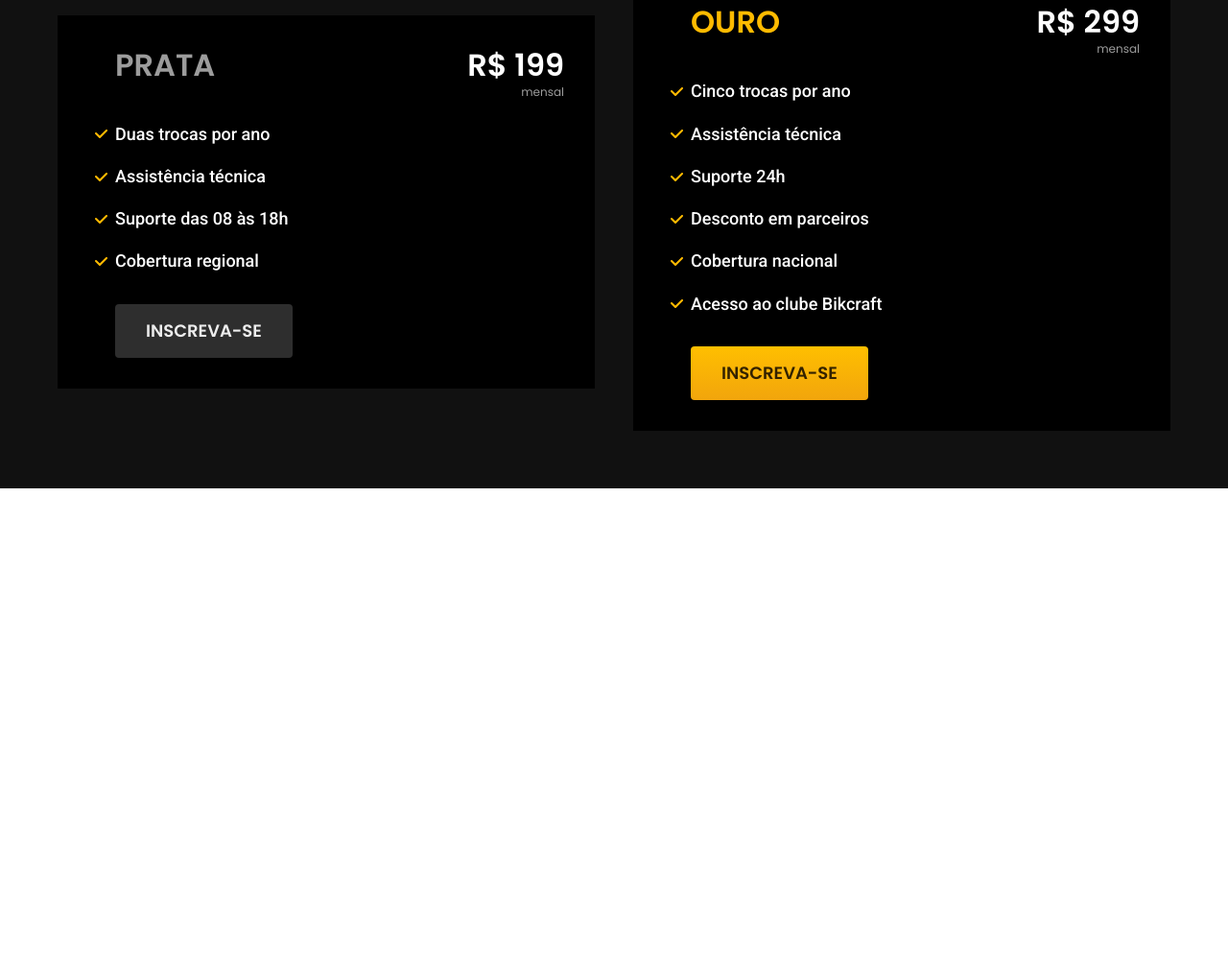
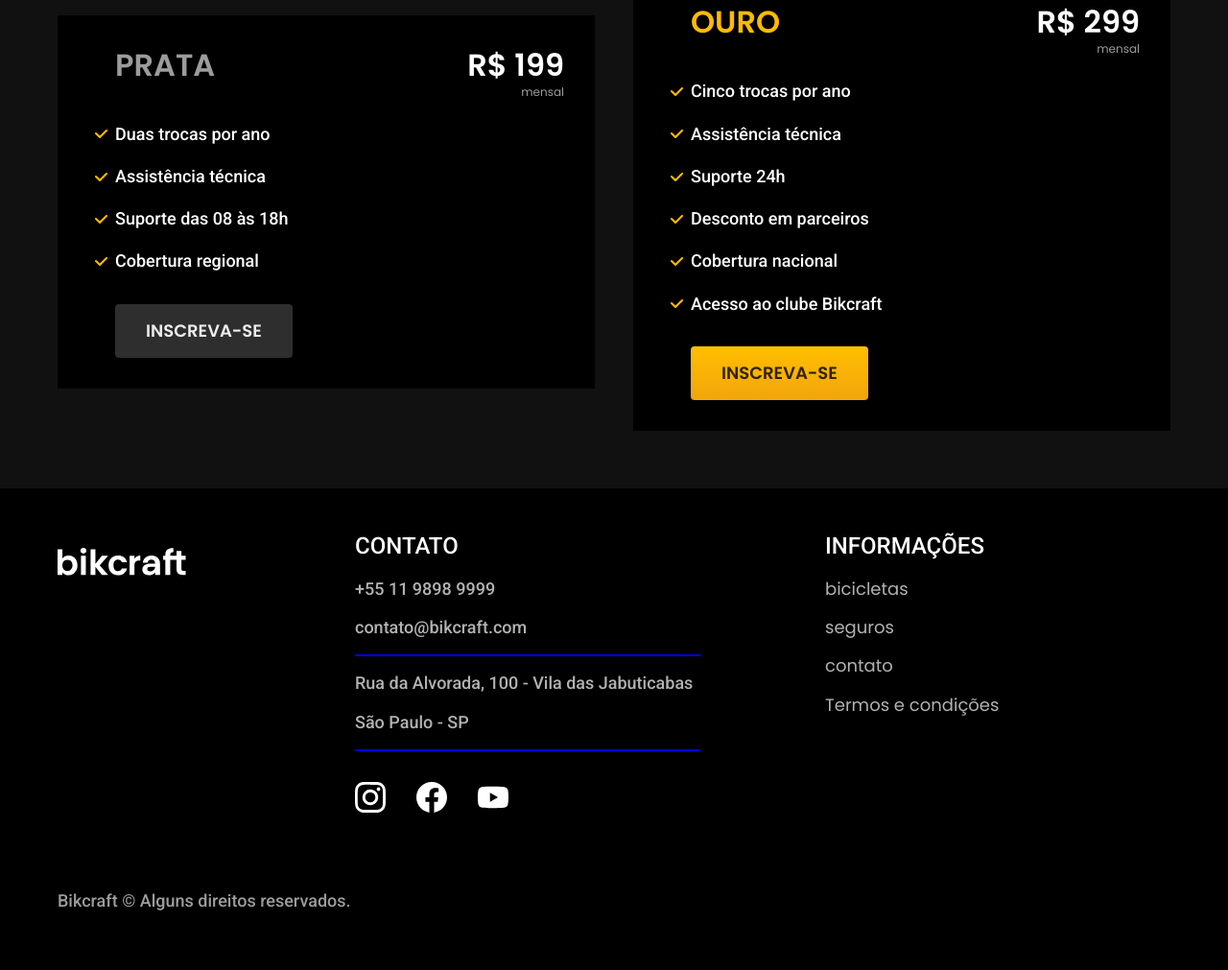
Before and after one commit to leandrokespers/bikcraft, a plain HTML site: page index.html in a window 1280 px wide. Shown: the part 4138-5149 px from the top of the page at 96% size. Before the commit the page ends 4647 px from the top, so only its background shows below. Drawn offline with Linux system fonts and the light colour scheme.

Commit message:
criacao do footer home

```diff
--- /dev/null
+++ b/css/global/footer.css
@@ -0,0 +1,66 @@
+.footer-bg {
+  background-color: var(--cor-12);
+}
+
+.footer {
+  display: grid;
+  grid-template-columns: 3fr 5fr 4fr;
+  gap: 40px;
+  padding-top: 60px;
+  padding-bottom: 60px;
+}
+
+.footer h3 {
+  margin-bottom: 32px;
+}
+
+.footer-contato ul {
+  margin-bottom: 32px;
+}
+
+.footer-contato li:nth-child(even)::after {
+  content: "";
+  display: block;
+  max-width: 360px;
+  height: 2px;
+  background-color: blue;
+  margin-top: 16px;
+}
+
+.footer li {
+  margin-bottom: 16px;
+}
+
+.footer-redes {
+  display: flex;
+  gap: 32px;
+}
+
+.footer a:hover {
+  color: var(--cor-0);
+}
+
+.footer-copy {
+  grid-column: 1/-1;
+  margin-top: 40px;
+}
+
+@media (max-width: 800px) {
+  .footer > img {
+    display: none;
+  }
+
+  .footer {
+    grid-template-columns: 1fr 1fr;
+    gap: 60px;
+  }
+}
+
+@media (max-width: 600px) {
+  .footer {
+    grid-template-columns: 1fr;
+  }
+  .footer-copy {
+    margin-top: 0px;
+  }
+}
--- a/css/style.css
+++ b/css/style.css
@@ -3,6 +3,7 @@
 @import "./utilidades/cores.css";
 
 @import "./global/header.css";
+@import "./global/footer.css";
 /*UTILIDADES*/
 @import "./utilidades/componentes.css";
 
--- a/index.html
+++ b/index.html
@@ -166,6 +166,44 @@
       </div>
     </div>
   </article>
+
+  <footer class="footer-bg">
+    <div class="footer container">
+      <img src="./img/bikcraft.svg" alt="Bikcraft">
+      <div class="footer-contato">
+        <h3 class="font-2-l-b cor-0">Contato</h3>
+        <ul class="font-2-m cor-5">
+          <li><a href="tel:+551198989999">+55 11 9898 9999</a></li>
+          <li><a href="mailto:contato@bikcraft.com">contato@bikcraft.com</a></li>
+          <li>Rua da Alvorada, 100 - Vila das Jabuticabas</li>
+          <li>São Paulo - SP</li>
+        </ul>
+        <div class="footer-redes">
+          <a href="./">
+            <img src="./img/redes/instagram.svg" alt="instagram">
+          </a>
+          <a href="./">
+            <img src="./img/redes/facebook.svg" alt="facebook">
+          </a>
+          <a href="./">
+            <img src="./img/redes/youtube.svg" alt="youtube">
+          </a>
+        </div>
+      </div>
+      <div class="footer-informacoes">
+        <h3 class="font-2-l-b cor-0">Informações</h3>
+        <nav>
+          <ul class="font-1-m cor-5">
+            <li><a href="./bicicletas.html">bicicletas</a></li>
+            <li><a href="./seguros.html">seguros</a></li>
+            <li><a href="./contato.html">contato</a></li>
+            <li><a href="./termos.html">Termos e condições</a></li>
+          </ul>
+        </nav>
+      </div>
+      <p class="font-2-m cor-6 footer-copy">Bikcraft © Alguns direitos reservados.</p>
+    </div>
+  </footer>
 </body>
 
 </html>
```
